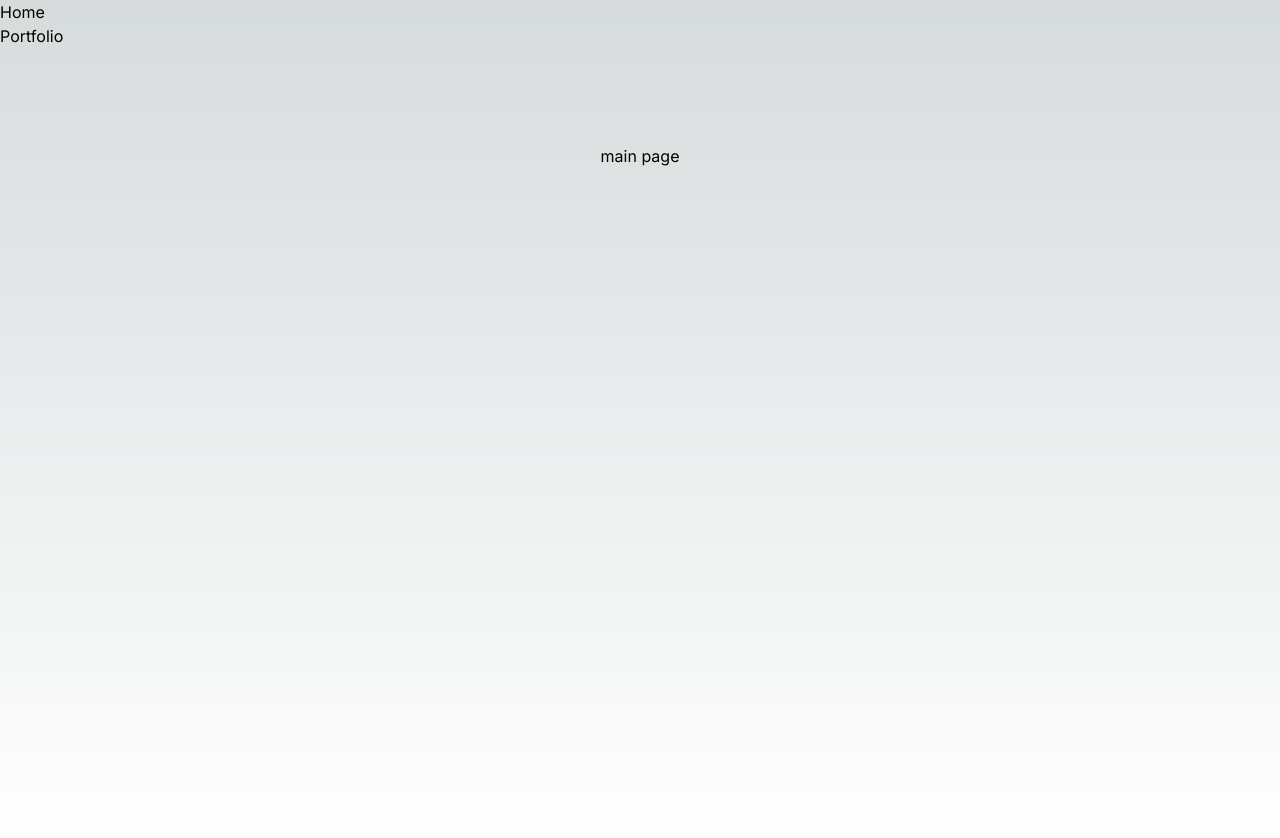
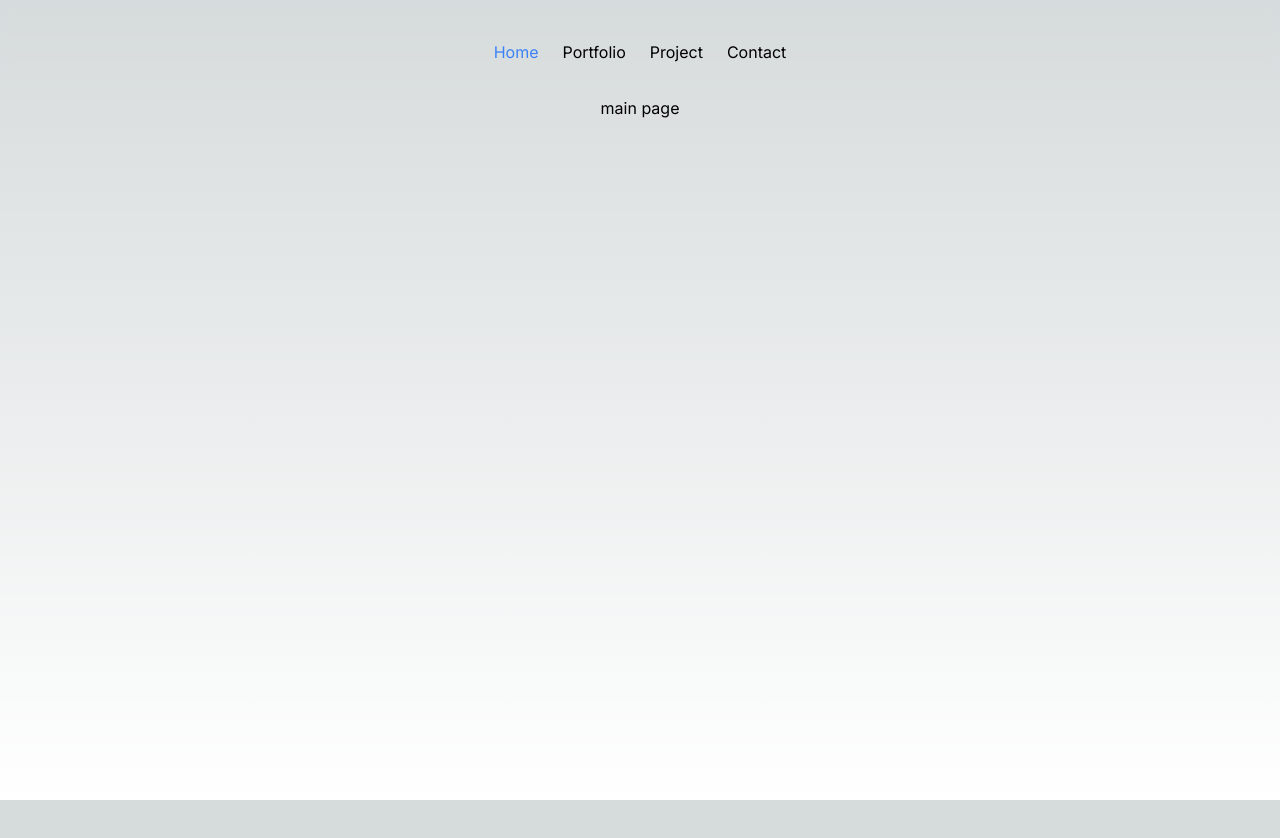
Before and after one commit to DwanW/dw-library, a Next.js app: page / in a window 1280 px wide. Shown: the top 838 px of the page. After the commit the page ends 800 px from the top, so only its background shows below. Built offline with nearby package versions, Linux system fonts and the light colour scheme.

Commit message:
build out navigation and basic styling

```diff
--- a/app/blog/[slug]/page.tsx
+++ /dev/null
@@ -1,3 +0,0 @@
-export default function Page() {
-  return <h1>Hello, blog page!</h1>;
-}
--- a/app/blog/page.tsx
+++ /dev/null
@@ -1,3 +0,0 @@
-export default function Page() {
-  return <h1>Hello, blogs page!</h1>;
-}
--- a/app/components/navigation.tsx
+++ b/app/components/navigation.tsx
@@ -2,17 +2,77 @@
 
 import Link from "next/link";
 import React from "react";
+import { FontAwesomeIcon } from "@fortawesome/react-fontawesome";
+import {
+  faHome,
+  faBriefcase,
+  faPaperPlane,
+} from "@fortawesome/free-solid-svg-icons";
+import { faDev } from "@fortawesome/free-brands-svg-icons";
+import { usePathname } from "next/navigation";
+
+const navData = [
+  {
+    label: "Home",
+    link: "/",
+    icon: (color: string | undefined) => (
+      <FontAwesomeIcon icon={faHome} color={color} />
+    ),
+  },
+  {
+    label: "Portfolio",
+    link: "/portfolio",
+    icon: (color: string | undefined) => (
+      <FontAwesomeIcon icon={faBriefcase} color={color} />
+    ),
+  },
+  {
+    label: "Project",
+    link: "/project",
+    icon: (color: string | undefined) => (
+      <FontAwesomeIcon icon={faDev} color={color} />
+    ),
+  },
+  {
+    label: "Contact",
+    link: "/contact",
+    icon: (color: string | undefined) => (
+      <FontAwesomeIcon icon={faPaperPlane} color={color} />
+    ),
+  },
+];
 
 interface navigationProps {}
 
 const Navigation: React.FC<navigationProps> = ({}) => {
+  let pathname = usePathname() || "/";
+
   return (
-    <div>
-      <div>
-        <Link href={"/"}>Home</Link>
+    <div className="absolute left-0 right-0 bottom-0 sm:bottom-auto pb-8 sm:pt-8 sm:pb-0 bg-transparent backdrop-blur-sm">
+      <div className="hidden sm:flex max-w-md mx-auto justify-center text-sm sm:text-base">
+        {navData.map((nav) => {
+          const isActive = nav.link === pathname;
+          return (
+            <div
+              key={nav.label}
+              className={`p-2 px-3 ${isActive ? "text-blue-500" : ""}`}
+            >
+              <Link href={nav.link}>{nav.label}</Link>
+            </div>
+          );
+        })}
       </div>
-      <div>
-        <Link href={"/portfolio"}>Portfolio</Link>
+      <div className="max-w-md mx-auto flex sm:hidden justify-center text-sm sm:text-base">
+        {navData.map((nav) => {
+          const isActive = nav.link === pathname;
+          return (
+            <div key={nav.label} className="p-2 px-3">
+              <Link href={nav.link}>
+                {nav.icon(isActive ? "#3b82f6" : undefined)}
+              </Link>
+            </div>
+          );
+        })}
       </div>
     </div>
   );
--- a/app/hobby/page.tsx
+++ /dev/null
@@ -1,3 +0,0 @@
-export default function Page() {
-  return <h1>Hello, hobby page!</h1>;
-}
--- a/app/layout.tsx
+++ b/app/layout.tsx
@@ -3,11 +3,13 @@ import { Inter } from "next/font/google";
 import "./globals.css";
 import Navigation from "./components/navigation";
 
-const inter = Inter({ subsets: ["latin"] });
+const inter = Inter({
+  subsets: ["latin"],
+});
 
 export const metadata: Metadata = {
   title: "DW Library",
-  description: "My tiny internet space for guests",
+  description: "personal portfolio",
 };
 
 export default function RootLayout({
@@ -18,8 +20,10 @@ export default function RootLayout({
   return (
     <html lang="en">
       <body className={inter.className}>
-        <Navigation />
-        <main>{children}</main>
+        <main className="min-h-screen">
+          <Navigation />
+          {children}
+        </main>
       </body>
     </html>
   );
--- a/app/page.tsx
+++ b/app/page.tsx
@@ -2,7 +2,7 @@
 
 export default function Home() {
   return (
-    <div className="flex min-h-screen flex-col items-center justify-between p-24">
+    <div className="flex flex-col items-center justify-between p-24">
       main page
     </div>
   );
```
Also changed, not shown: package.json (+10 -5 lines), 1 other file (tests, documents, lock files or other folders).
